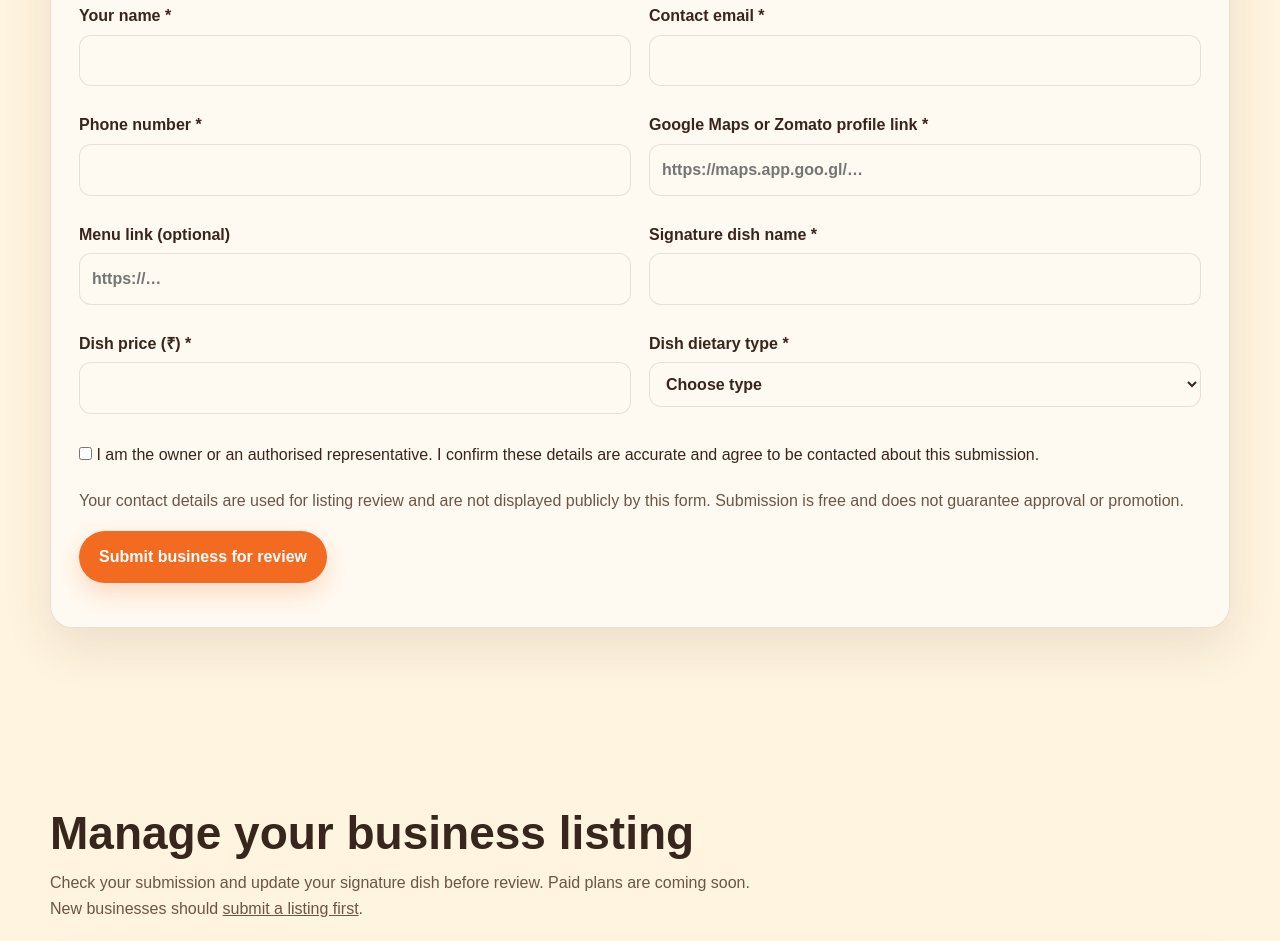
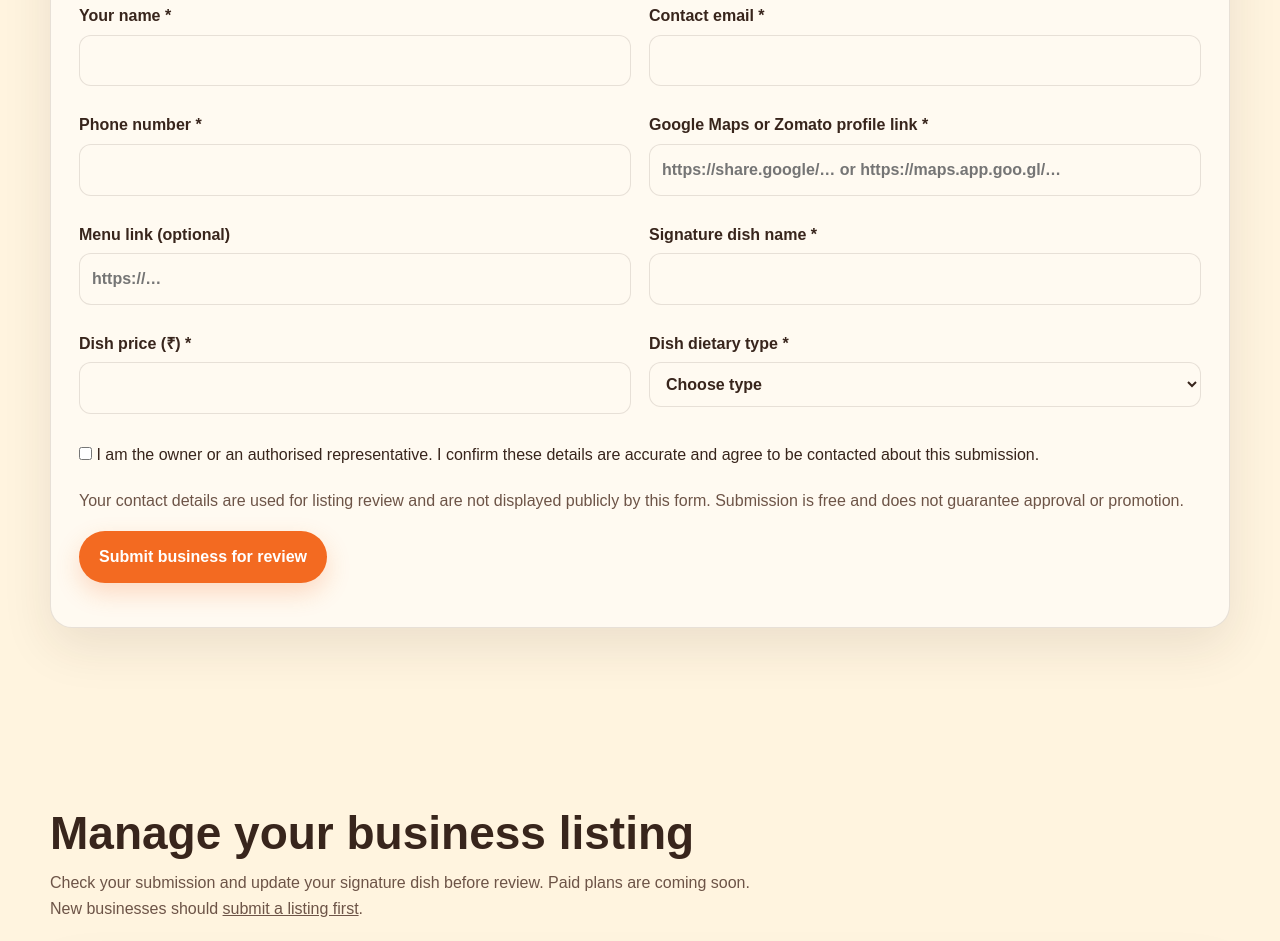
Before and after one commit to rakatanishka16-crypto/SuggestDish, a website: page index.html in a window 1280 px wide. Shown: the part 8081-9022 px from the top of the page. Drawn offline with Linux system fonts and the light colour scheme; no server answers.

Commit message:
Accept Google share.google links in business listing verification

```diff
--- a/index.html
+++ b/index.html
@@ -1363,7 +1363,7 @@
         <label>Your name *<input name="contactName" required maxlength="100" autocomplete="name"></label>
         <label>Contact email *<input name="email" type="email" required maxlength="254" autocomplete="email"></label>
         <label>Phone number *<input name="phone" type="tel" required maxlength="20" autocomplete="tel"></label>
-        <label>Google Maps or Zomato profile link *<input name="profileUrl" type="url" required maxlength="2000" placeholder="https://maps.app.goo.gl/…"></label>
+        <label>Google Maps or Zomato profile link *<input name="profileUrl" type="url" required maxlength="2000" placeholder="https://share.google/… or https://maps.app.goo.gl/…"></label>
         <label>Menu link (optional)<input name="menuUrl" type="url" maxlength="2000" placeholder="https://…"></label>
         <label>Signature dish name *<input name="dishName" required maxlength="160"></label>
         <label>Dish price (₹) *<input name="dishPrice" type="number" required min="0.01" max="100000" step="0.01"></label>
```
